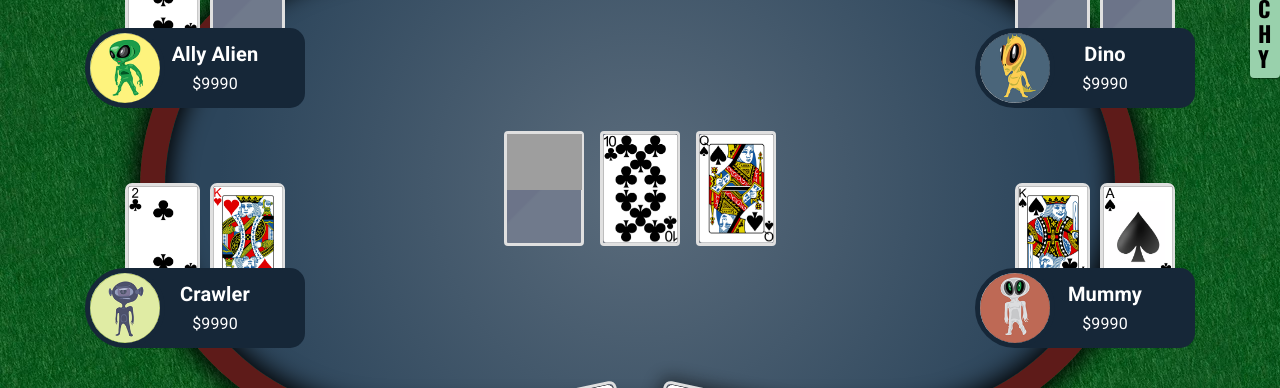
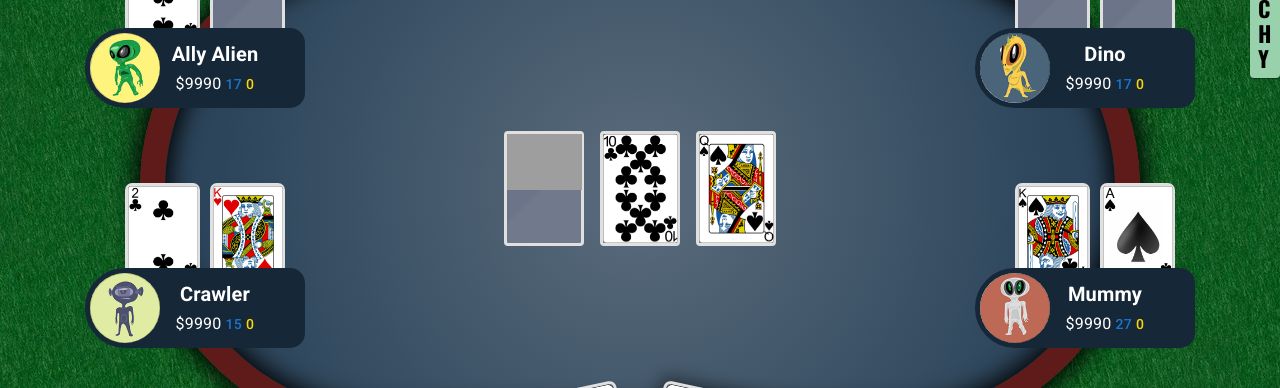
Before and after one commit to pazdalski/Poker-Web-Game, a React (Create React App) app: page /game in a window 1280 px wide. Shown: the part 212-600 px from the top of the page. Built offline with nearby package versions, Linux system fonts and the light colour scheme; grey boxes are pictures that could not be loaded.

Commit message:
Power is given if can help player

```diff
--- a/src/components/Bot.jsx
+++ b/src/components/Bot.jsx
@@ -12,6 +12,8 @@ const Bot = ({
   cards,
   isPlaying,
   hasFolded,
+  power,
+  hand,
 }) => {
   return (
     <div className="player" style={position}>
@@ -28,7 +30,13 @@ const Bot = ({
           {name}
         </Typography>
         <Typography variant="subtitle1" color="white">
-          ${cash}
+          ${cash}{" "}
+          <Typography variant="button" color="primary">
+            {hand}{" "}
+          </Typography>
+          <Typography variant="button" color="gold">
+            {power}
+          </Typography>
         </Typography>
       </Stack>
       <div className="cards-container">
--- a/src/components/Players/Players.jsx
+++ b/src/components/Players/Players.jsx
@@ -12,7 +12,7 @@ const playerPositions = {
   player4: { bottom: 0, right: "-80px" },
 };
 
-const Players = ({ botInfo }) => {
+const Players = ({ botInfo, power }) => {
   return (
     <div className="container">
       <Bot
@@ -25,6 +25,8 @@ const Players = ({ botInfo }) => {
         isRevealed={botInfo[0].isRevealed}
         isPlaying={botInfo[0].isPlaying}
         hasFolded={botInfo[0].hasFolded}
+        power={power[0].power}
+        hand={power[0].hand}
       />
       <Bot
         position={playerPositions.player2}
@@ -36,6 +38,8 @@ const Players = ({ botInfo }) => {
         isRevealed={botInfo[1].isRevealed}
         isPlaying={botInfo[1].isPlaying}
         hasFolded={botInfo[1].hasFolded}
+        power={power[1].power}
+        hand={power[1].hand}
       />
       <Bot
         position={playerPositions.player3}
@@ -47,6 +51,8 @@ const Players = ({ botInfo }) => {
         isRevealed={botInfo[2].isRevealed}
         isPlaying={botInfo[2].isPlaying}
         hasFolded={botInfo[2].hasFolded}
+        power={power[2].power}
+        hand={power[2].hand}
       />
       <Bot
         position={playerPositions.player4}
@@ -58,6 +64,8 @@ const Players = ({ botInfo }) => {
         isRevealed={botInfo[3].isRevealed}
         isPlaying={botInfo[3].isPlaying}
         hasFolded={botInfo[3].hasFolded}
+        power={power[3].power}
+        hand={power[3].hand}
       />
     </div>
   );
--- a/src/pages/Game/Game.jsx
+++ b/src/pages/Game/Game.jsx
@@ -45,25 +45,25 @@ const Game = () => {
       name: "Crawler",
       hand: 0,
       kicker: 0,
-      power: 10, // Royal flush
+      power: 0, // Royal flush
     },
     {
       name: "Ally Alien",
       hand: 0,
       kicker: 0,
-      power: 9, // Straight flush
+      power: 0, // Straight flush
     },
     {
       name: "Dino",
       hand: 0,
       kicker: 0,
-      power: 8, // Kareta
+      power: 0, // Kareta
     },
     {
       name: "Mummy",
       hand: 0,
       kicker: 0,
-      power: 7, // Full House
+      power: 0, // Full House
     },
     // {
     //   name: "Player",
@@ -159,20 +159,10 @@ const Game = () => {
         );
         temp[i].power = givenPower;
       }
-      //todo Huge problem is when two players have the same power
-      // Then kicker card (highest card excluding pairs in players hand)
-      // I will add this later, lets focus on main situations
-      // console.log("DUPLICATE ELEMENTS:");
-      // console.log(duplicateElements.length); //? check
-      // console.log(duplicateElements); //? check
-      // console.log("UNIQUE POWERS:");
-      // console.log(uniquePowers); //? check
-      // console.log("POWER:");
-      // console.table(power);
-      // console.warn("Next player");
+
       // # ---------------------------------------------------------------- //
 
-      //# THREE OF A KIND and FOUR OF A KIND
+      //# THREE OF A KIND/ FOUR OF A KIND/ FULL HOUSE
 
       const data = [
         {
@@ -259,7 +249,12 @@ const Game = () => {
               console.log("Too many for full house, deleting one last piece");
               sorted.splice(3, 1);
             }
+
             const givenPower = sorted[0].power * 3 + sorted[2].power * 2 + 166;
+            if (temp[i].power < givenPower) {
+              // If current power is less than the given power assign it
+              temp[i].power = givenPower;
+            }
             console.log("FULL HOUSE FOUND: ");
             console.log(givenPower);
             console.log(sorted);
@@ -281,6 +276,10 @@ const Game = () => {
         if (filteredData.length == 2) {
           // THREE OF A KIND
           const givenPower = Number(filteredData[0].power) * 3 + 71;
+          if (temp[i].power < givenPower) {
+            // If current power is less than the given power assign it
+            temp[i].power = givenPower;
+          }
 
           console.log("THREE OF A KIND FOUND: ");
           console.log(givenPower);
@@ -289,6 +288,10 @@ const Game = () => {
         if (filteredData.length == 3) {
           //? FOUR OF A KIND
           const givenPower = Number(filteredData[0].power) * 4 + 227;
+          if (temp[i].power < givenPower) {
+            // If current power is less than the given power assign it
+            temp[i].power = givenPower;
+          }
           console.log("FOUR OF A KIND FOUND: ");
           console.log(givenPower);
           console.log(filteredData);
@@ -303,20 +306,24 @@ const Game = () => {
             }
           });
           const givenPower = Number(sorted[0].power) * 3 + 71;
+          if (temp[i].power < givenPower) {
+            // If current power is less than the given power assign it
+            temp[i].power = givenPower;
+          }
           console.log("2x THREE OF A KIND FOUND: ");
           console.log(givenPower);
           console.log(sorted);
         }
       }
 
-      console.log("DUPLICATE ELEMENTS:");
-      console.log(duplicateElements3.length); //? check
-      console.log(duplicateElements3); //? check
-      console.log("UNIQUE POWERS:");
-      console.log(uniquePowers3); //? check
-      console.log("POWER:");
-      console.table(power);
-      console.warn("Next player");
+      // console.log("DUPLICATE ELEMENTS:");
+      // console.log(duplicateElements3.length); //? check
+      // console.log(duplicateElements3); //? check
+      // console.log("UNIQUE POWERS:");
+      // console.log(uniquePowers3); //? check
+      // console.log("POWER:");
+      // console.table(power);
+      // console.warn("Next player");
       // # ---------------------------------------------------------------- //
 
       setPower(temp);
@@ -647,7 +654,7 @@ const Game = () => {
       }}
     >
       <Table tableCards={tableCards} />
-      <Players botInfo={botInfo} />
+      <Players botInfo={botInfo} power={power} />
       <UserCards playerCards={playerCards} isPlayerOut={isPlayerOut} />
       <TotalPot totalPot={totalPot} />
       <HierarchyHelp />
```
